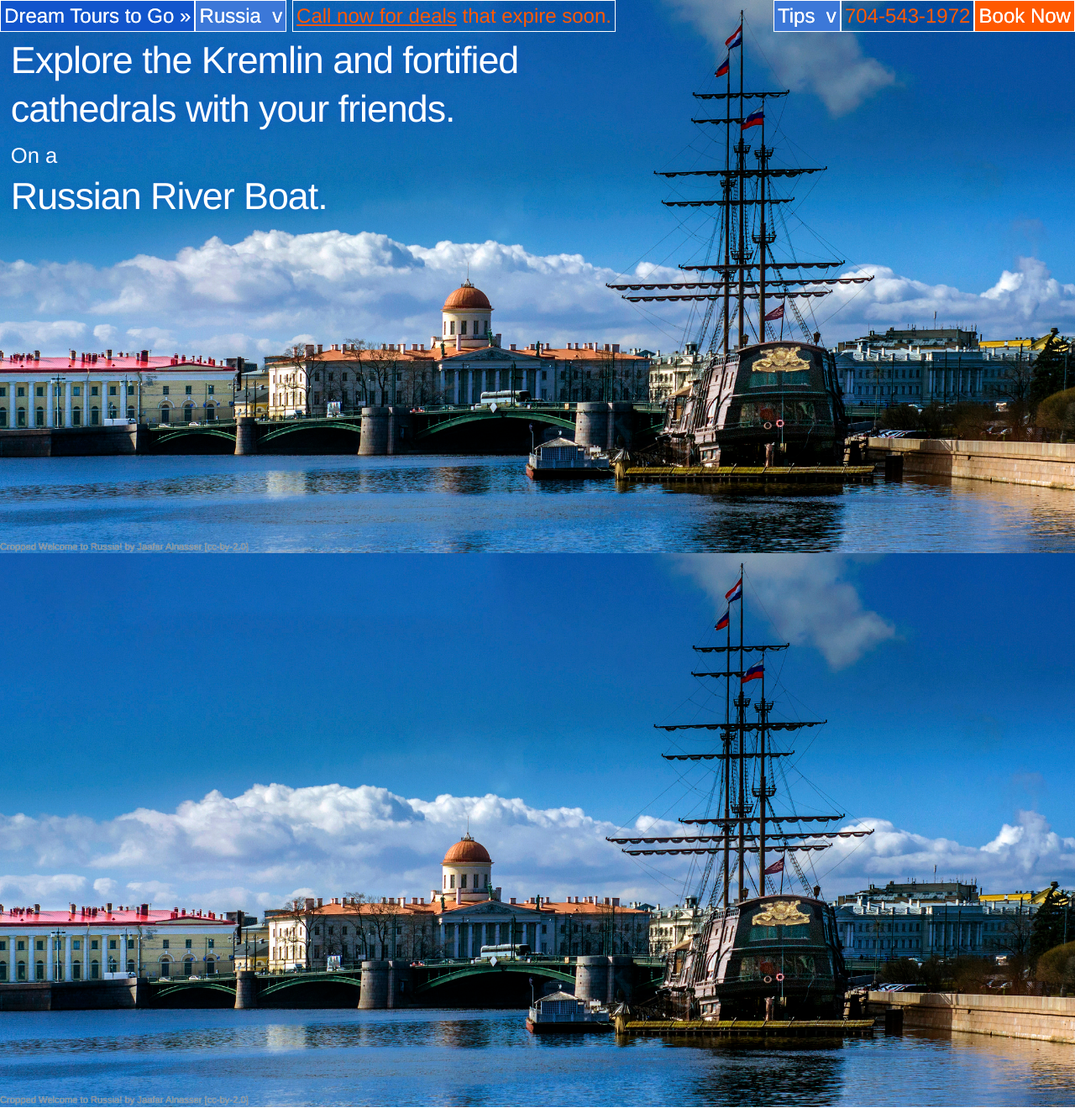
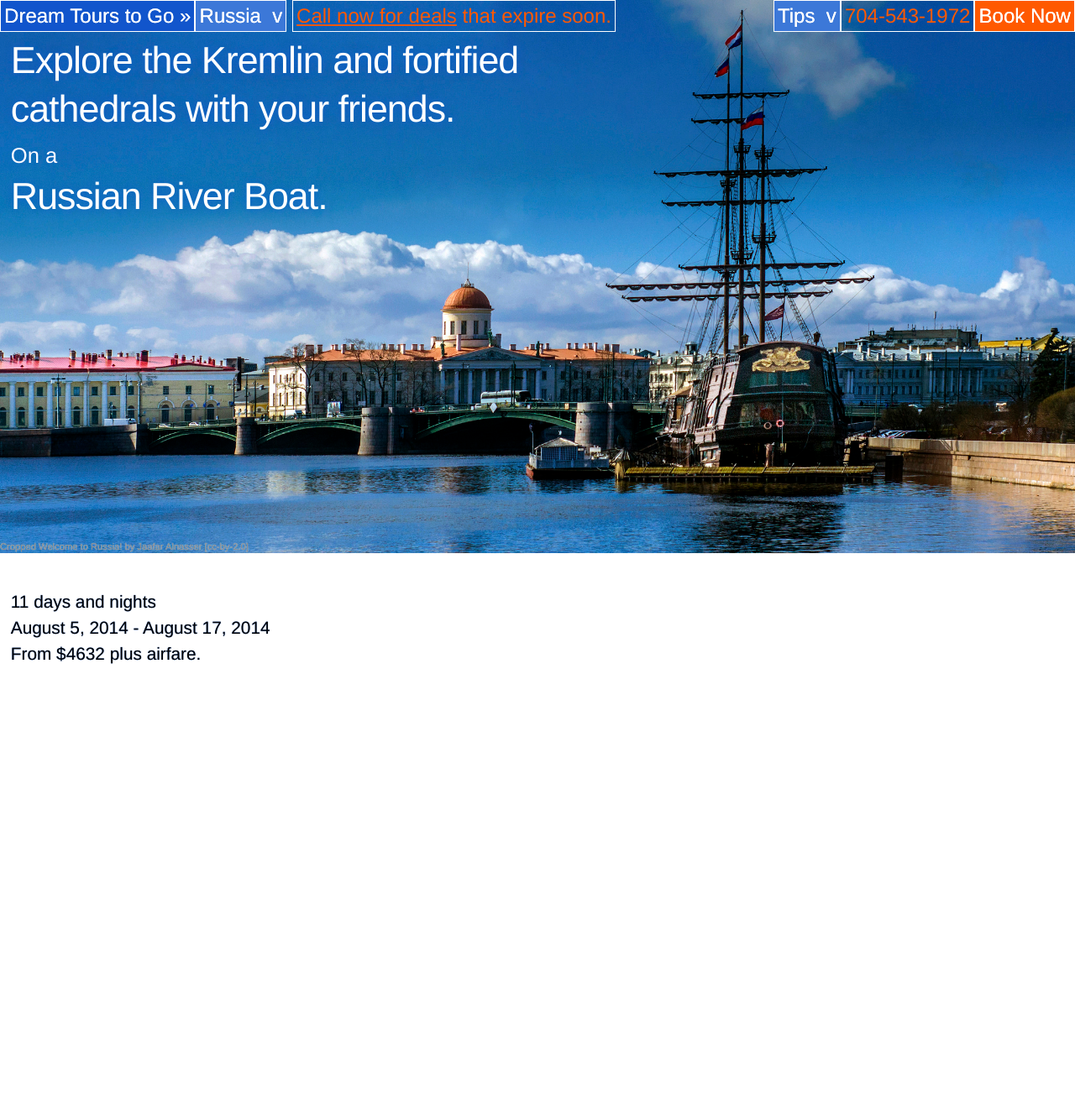
Before and after one commit to mifran/dream-tours-to-go, a Jekyll site: the page built from russia-river-boat-group-escorted-tour.markdown, in a window 1280 px wide and 1326 px high. Shown: the whole window at 84% size. Built offline with Jekyll 4.4.1, drawn with Linux system fonts in a browser that asks for light colours; nearby versions of some CDN libraries; some web fonts are replaced.

Commit message:
begin fleshing out russia

```diff
--- a/russia-river-boat-group-escorted-tour.markdown
+++ b/russia-river-boat-group-escorted-tour.markdown
@@ -19,14 +19,10 @@ Cropped <a title="By Jaafar Alnasser [CC-BY-2.0 (//creativecommons.org/licenses/
 </div>
 </div>
 
-<div id="p3" class="page">
-<div class="picture-book-page-image">
-<img src="images/welcome-to-russia-by-jaafar-alnasser-on-flickr-cc-by-2.0.jpg" alt="Welcome to Russia! by Jaafar Alnasser on Flickr, cc-by-2.0"/>
-</div>
+<div id="p3" class="page" id="book-now">
 <div class="picture-book-page-text">
-
-</div>
-<div class="picture-book-page-image-author">
-Cropped <a title="By Jaafar Alnasser [CC-BY-2.0 (//creativecommons.org/licenses/by/2.0)], via Flickr" href="//www.flickr.com/photos/71011448@N08/14256154431">Welcome to Russia!</a> by Jaafar Alnasser &#91;<a href="//creativecommons.org/licenses/by/2.0">cc-by-2.0</a>&#93;
+11 days and nights<br/>
+August 5, 2014 - August 17, 2014<br/>
+From $4632 plus airfare.
 </div>
 </div>
```
